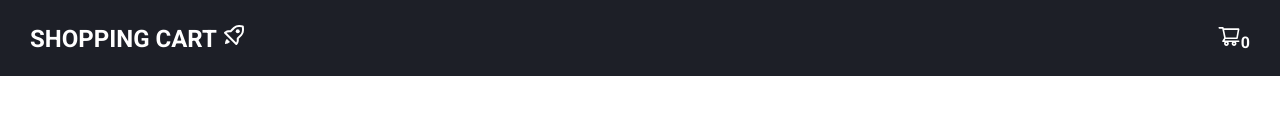
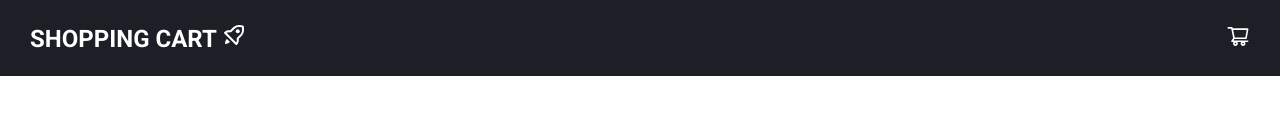
Before and after one commit to SoaresLeonardo/shopping-cart, a React (Vite) app in the folder app/: page / in a window 1280 px wide. Shown: the top 134 px of the page. Built offline with nearby package versions, Linux system fonts and the light colour scheme.

Commit message:
configuring cart item counter style

```diff
--- a/app/src/components/Navbar.css
+++ b/app/src/components/Navbar.css
@@ -23,10 +23,28 @@ nav {
   display: flex;
 }
 
+.cartItems-counter {
+  background-color: #6121f7;
+  padding: 2px;
+  border-radius: 50px;
+  width: 20px;
+  height: 20px;
+  display: flex;
+  align-items: center;
+  justify-content: center;
+  margin-left: 10px;
+  font-size: 0.8rem;
+}
+
 .nav-links ul {
   display: flex;
   list-style: none;
   gap: 25px;
+}
+
+.nav-links li {
+  display: flex;
+  align-items: center;
 }
 
 .icon {
--- a/app/src/components/Navbar.jsx
+++ b/app/src/components/Navbar.jsx
@@ -17,7 +17,11 @@ export default function Navbar({ cart }) {
               <Link to="/cart">
                 <AiOutlineShoppingCart className="icon" />
               </Link>
-              {cart.length}
+              {cart.length > 0 ? (
+                <span className="cartItems-counter">{cart.length}</span>
+              ) : (
+                ""
+              )}
             </li>
           </ul>
         </div>
--- a/app/src/pages/Cart/Cart.jsx
+++ b/app/src/pages/Cart/Cart.jsx
@@ -7,7 +7,7 @@ export default function Cart({ cart }) {
   return (
     <>
       <div className="container">
-        <Navbar />
+        <Navbar cart={cart} />
         <div className="my-cart">
           <h2>Meu carrinho</h2>
           <span>{`Atualmente ${cart.length} item no carrinho`}</span>
```
